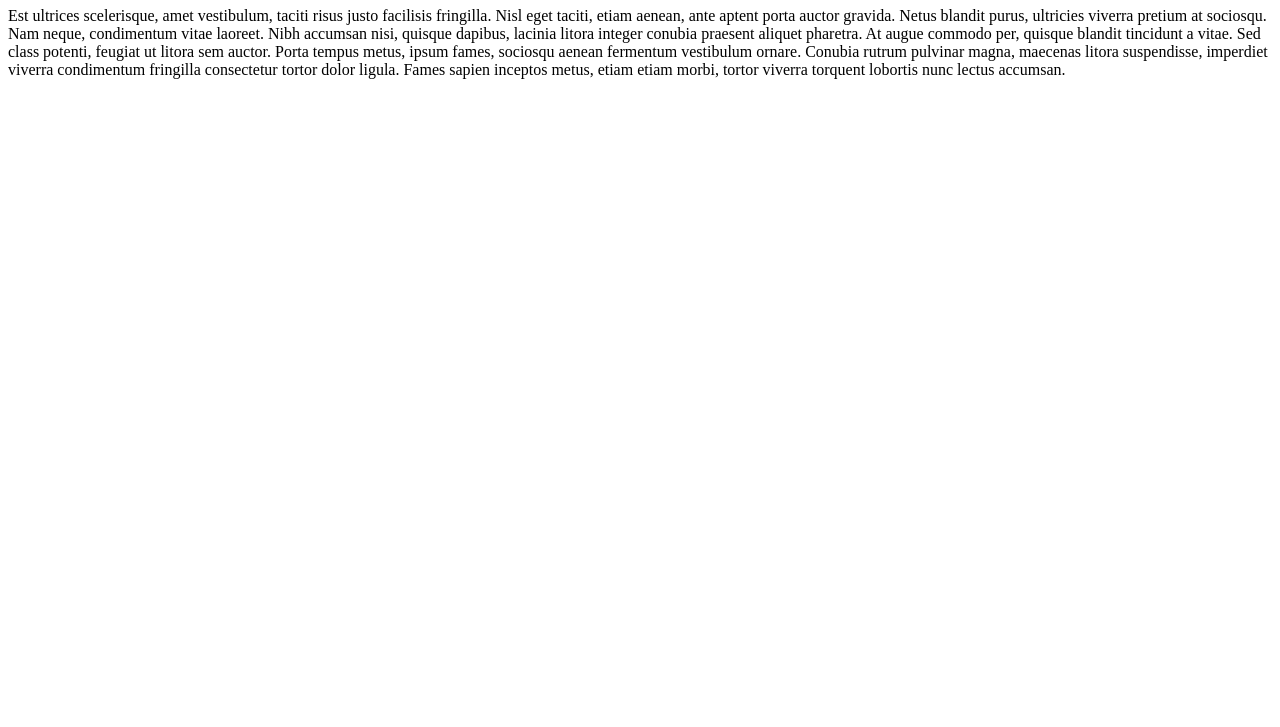
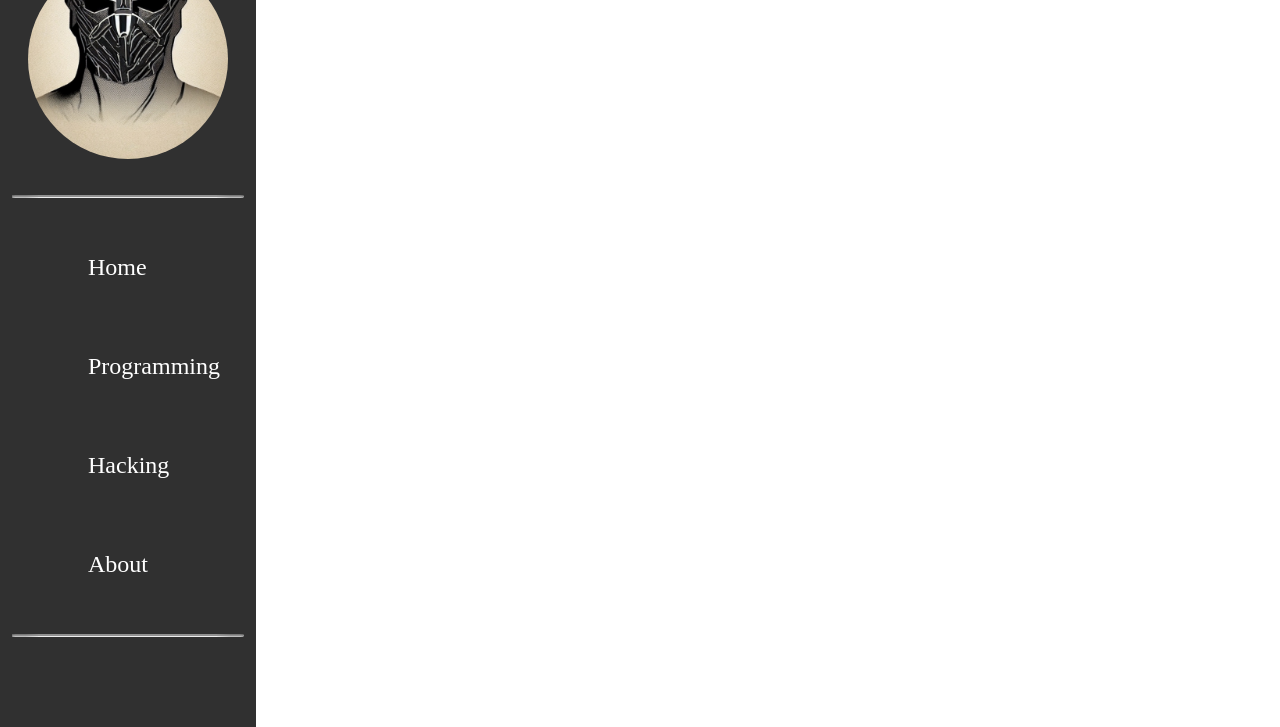
Before and after one commit to valyriouc/Blog, a plain HTML site: page index.html in a window 1280 px wide. Shown: the part 73-800 px from the top of the page. Drawn offline with Linux system fonts and the light colour scheme.

Commit message:
Create navigation

```diff
--- a/index.html
+++ b/index.html
@@ -2,12 +2,35 @@
 <html lang="en">
 <head>
     <meta charset="UTF-8">
-    <title>Blog - valyriouc</title>
+    <meta http-equiv="X-UA-Compatible" content="IE=edge">
+    <meta name="viewport" content="width=device-width, initial-scale=1.0">
+    <script src=""></script>
+    <link rel="stylesheet" href="style/style.css"></link>
+    <title></title>
 </head>
 <body>
-    <h1>Blog</h1>
-    <p>
-        Est ultrices scelerisque, amet vestibulum, taciti risus justo facilisis fringilla. Nisl eget taciti, etiam aenean, ante aptent porta auctor gravida. Netus blandit purus, ultricies viverra pretium at sociosqu. Nam neque, condimentum vitae laoreet. Nibh accumsan nisi, quisque dapibus, lacinia litora integer conubia praesent aliquet pharetra. At augue commodo per, quisque blandit tincidunt a vitae. Sed class potenti, feugiat ut litora sem auctor. Porta tempus metus, ipsum fames, sociosqu aenean fermentum vestibulum ornare. Conubia rutrum pulvinar magna, maecenas litora suspendisse, imperdiet viverra condimentum fringilla consectetur tortor dolor ligula. Fames sapien inceptos metus, etiam etiam morbi, tortor viverra torquent lobortis nunc lectus accumsan.
-    </p>
+    <aside>
+        <img src="/img/profile-picture.jpg" alt="Profile picture" width="200" height="200">
+        <hr class="divider">
+        <ul id="main-nav-list">
+            <li>
+                <a href="/">Home</a>
+            </li>
+            <li>
+                <a href="/programming">Programming</a>
+            </li>
+            <li>
+                <a href="/hacking">Hacking</a>
+            </li>
+            <li>
+                <a href="/about">About</a>
+            </li>
+        </ul>
+        <hr class="divider">
+    </aside>
+
+    <main>
+
+    </main>
 </body>
 </html>
--- /dev/null
+++ b/style/style.css
@@ -0,0 +1,56 @@
+body {
+    margin: 0px;
+    padding: 0px;
+    height: 100vh;
+}
+
+aside {
+    position: sticky;
+    width: 20%;
+    height: 100%;
+    background-color: rgb(48, 48, 48);
+}
+
+img {
+    position: relative;
+    left: 50%;
+    transform: translate(-50%);
+    border-radius: 100%;
+    margin-top: 2em;
+}
+
+aside ul {
+    list-style: none;
+    margin: 0px;
+    padding: 0px;
+}
+
+aside ul li {
+    position: relative;
+    left: 50%;
+    transform: translate(-50%);
+    width: 50%;
+    padding: 1em;
+    margin: 1em;
+    font-size: x-large;
+
+}
+
+a {
+    text-decoration: none;
+    color: white;
+}
+
+a:hover {
+    border-bottom: 2px solid rgb(122, 122, 122);
+}
+
+.divider {
+    position: relative;
+    left: 50%;
+    transform: translate(-50%);
+    width: 90%;
+    margin: 2rem 0rem 2rem 0rem;
+    border-radius: 20%;
+    border-top: 2px solid rgba(177, 177, 177, 0.753);
+}
```
Also changed, not shown: img/profile-picture.jpg (added).
